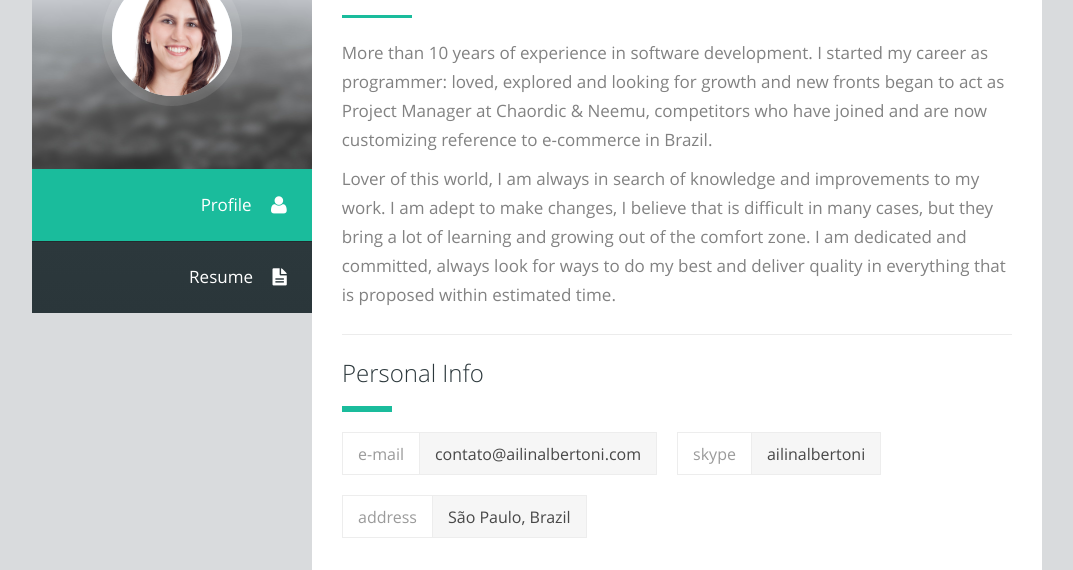
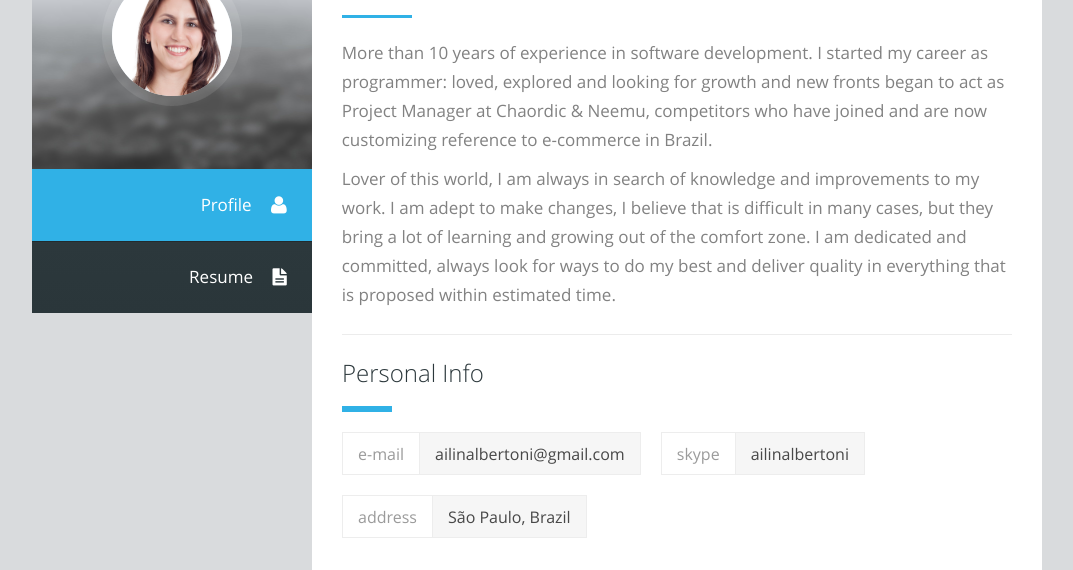
Before and after one commit to ailinalbertoni/ailinalbertoni.github.io, a website: page src/index.html in a window 1280 px wide. Shown: the part 197-767 px from the top of the page, without its empty margins (103-1176 px from the left). Drawn offline with Linux system fonts and the light colour scheme; files whose address does not match are found by name.

Commit message:
Changing bg color

```diff
--- a/src/index.html
+++ b/src/index.html
@@ -38,7 +38,7 @@
 	<link rel="stylesheet" href="css/animate.css" />
 
 	<!-- Style Switch -->
-	<link rel="stylesheet" type="text/css" href="css/colors/green-black.css" title="yellow" media="screen" />
+	<link rel="stylesheet" type="text/css" href="css/colors/blue-black.css" title="yellow" media="screen" />
 
 	<!-- endbuild -->
 
@@ -95,7 +95,7 @@
 												</li> -->
 
 												<li>
-													<div class="p-info"><em>e-mail</em><span>contato@ailinalbertoni.com</span></div>
+													<div class="p-info"><em>e-mail</em><span>ailinalbertoni@gmail.com</span></div>
 												</li>
 
 												<li>
```
Also changed, not shown: src/images/profile-bg3.jpg (added), src/images/profile-bg4.jpg (added).
